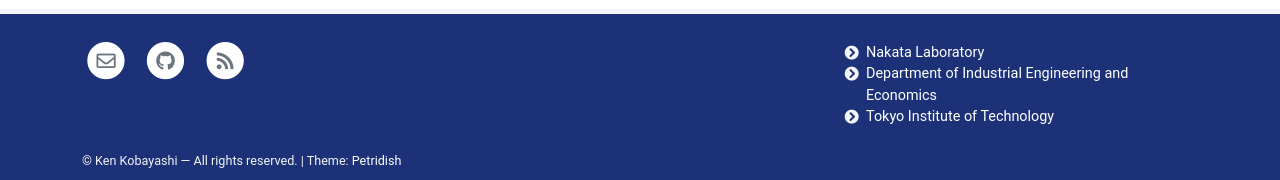
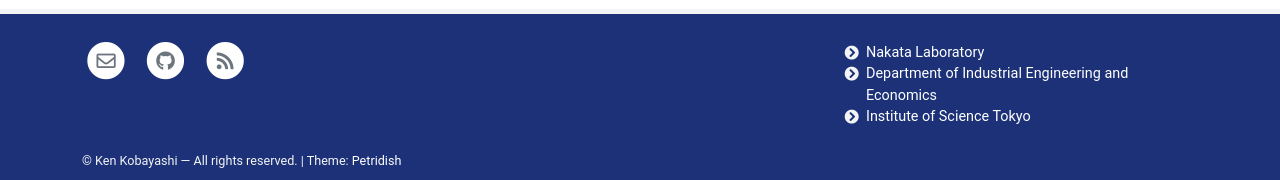
Before and after one commit to KenKoba2119/KenKoba2119.github.io, a Jekyll site: the page built from pages/home.md, in a window 1280 px wide. Shown: the part 966-1146 px from the top of the page. Built offline with Jekyll 4.4.1, drawn with Linux system fonts in a browser that asks for light colours.

Commit message:
Update footer.yml

```diff
--- a/_data/footer.yml
+++ b/_data/footer.yml
@@ -13,10 +13,9 @@ columns:
     - text: Department of Industrial Engineering and Economics
       href: https://educ.titech.ac.jp/iee/
       new_window: true
-    - text: Tokyo Institute of Technology
-      href: https://www.titech.ac.jp/
+    - text: Institute of Science Tokyo
+      href: https://www.isct.ac.jp
       new_window: true
-
 
 
 # Small print license statement to add at the bottom of the footer. Can be Markdown
```
